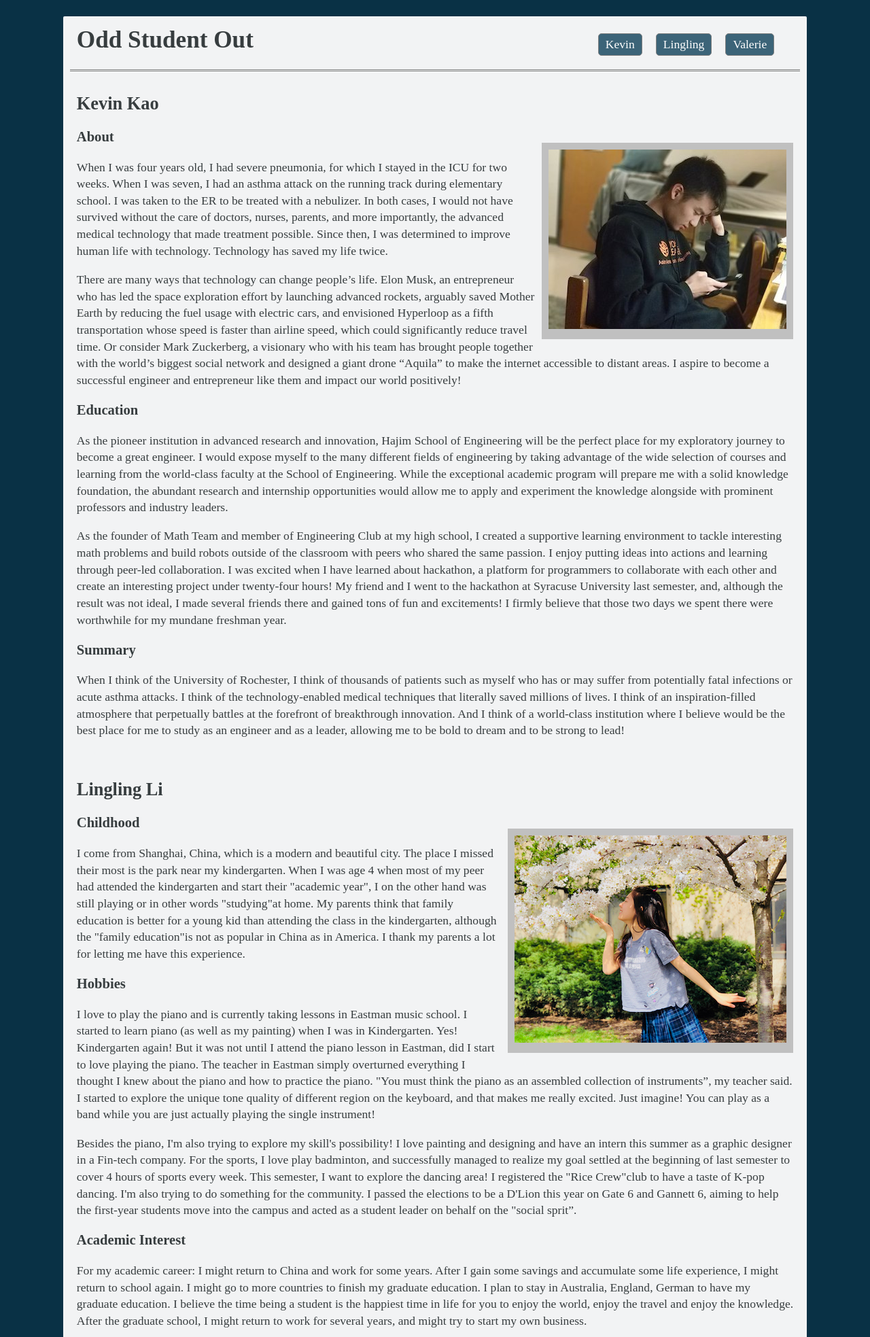
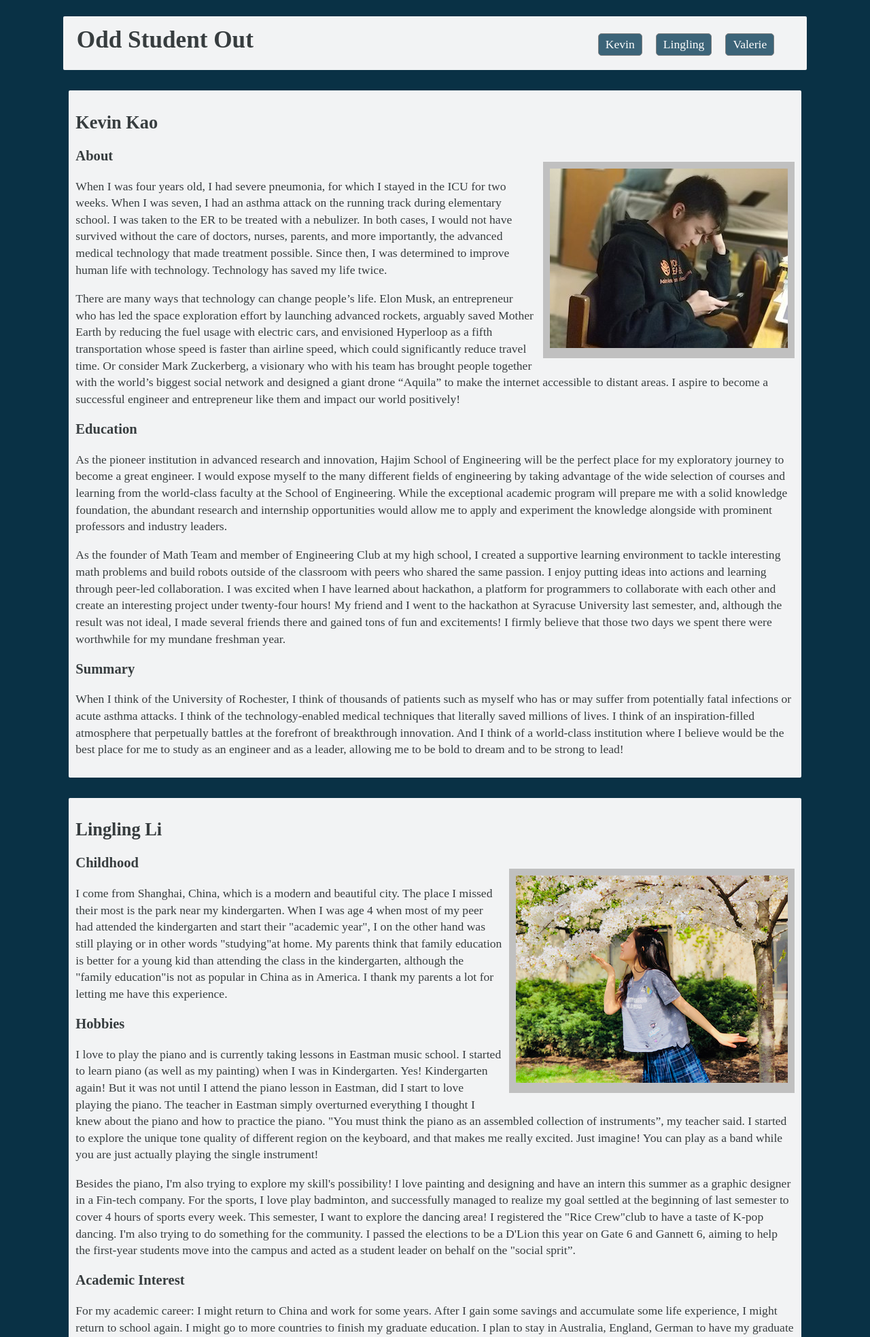
Before and after one commit to thepriya/csc174-lab7, a PHP site: page /subpage.html in a window 1280 px wide. Shown: the top 1967 px of the page at 68% size. Run offline with PHP 8.4, Linux system fonts and the light colour scheme.

Commit message:
f pattern

```diff
--- a/css/styles.css
+++ b/css/styles.css
@@ -11,21 +11,27 @@ body {
 	font-family: Merriweather, serif;
 }
 
-header {
+/*header {
 	border-bottom: 3px double grey;
+}*/
+
+article > div.container {
+	margin-top: 30px;
+	margin-bottom: 30px;
 }
 
 h1 {
 	padding: 15px 0 0 10px;
 }
 
-#container {
+.container {
 	margin: 0 auto;
 	width: 85%;
 	background-color: #f2f3f4;
 	border-radius: 2px;
 	padding-right: 10px;
 	padding-left: 10px;
+	padding-bottom: 1px;
 }
 
 figure {
--- a/index.html
+++ b/index.html
@@ -11,7 +11,7 @@
 </head>
 
 <body>
-	<div id="container">
+	<div class="container">
 		<header>
 			<nav>
 				<ul>
--- a/subpage.html
+++ b/subpage.html
@@ -11,7 +11,7 @@
 </head>
 
 <body>
-	<div id="container">
+	<div class="container">
 		<header>
 			<nav>
 				<ul>
@@ -22,9 +22,9 @@
 			</nav>
 			<h1><a href="index.html" class="normal-text">Odd Student Out</a></h1>
 		</header>
-
-		<article>
-
+	</div>
+	<article>
+		<div class="container">
 			<section id="kevin">
 				<h2>Kevin Kao</h2>
 
@@ -50,8 +50,8 @@
 
 
 			</section>
-
-
+		</div>
+		<div class="container">
 			<section id="lingling">
 				<h2>Lingling Li</h2>
 
@@ -77,8 +77,8 @@
 
 
 			</section>
-
-
+		</div>
+		<div class="container">
 			<section id="valerie">
 				<h2>Valerie Tam</h2>
 
@@ -105,16 +105,13 @@
 				<p>The harder classes include BIO110 and CHM131. For me, BIO110 was more difficult because it focused mainly on the molecular level of biology. CHM131 was fine until I started to learn about acids and titrations. Another class that was intense was MTH162. Even though the AP exam gave me a good foundation, a lot of the topics were difficult to understand, such as series.</p>
 
 			</section>
-
-
-
-		</article>
-
+		</div>
+	</article>
+	<div class="container">
 		<footer>
 
 		</footer>
 	</div>
-
 </body>
 
 </html>
```
